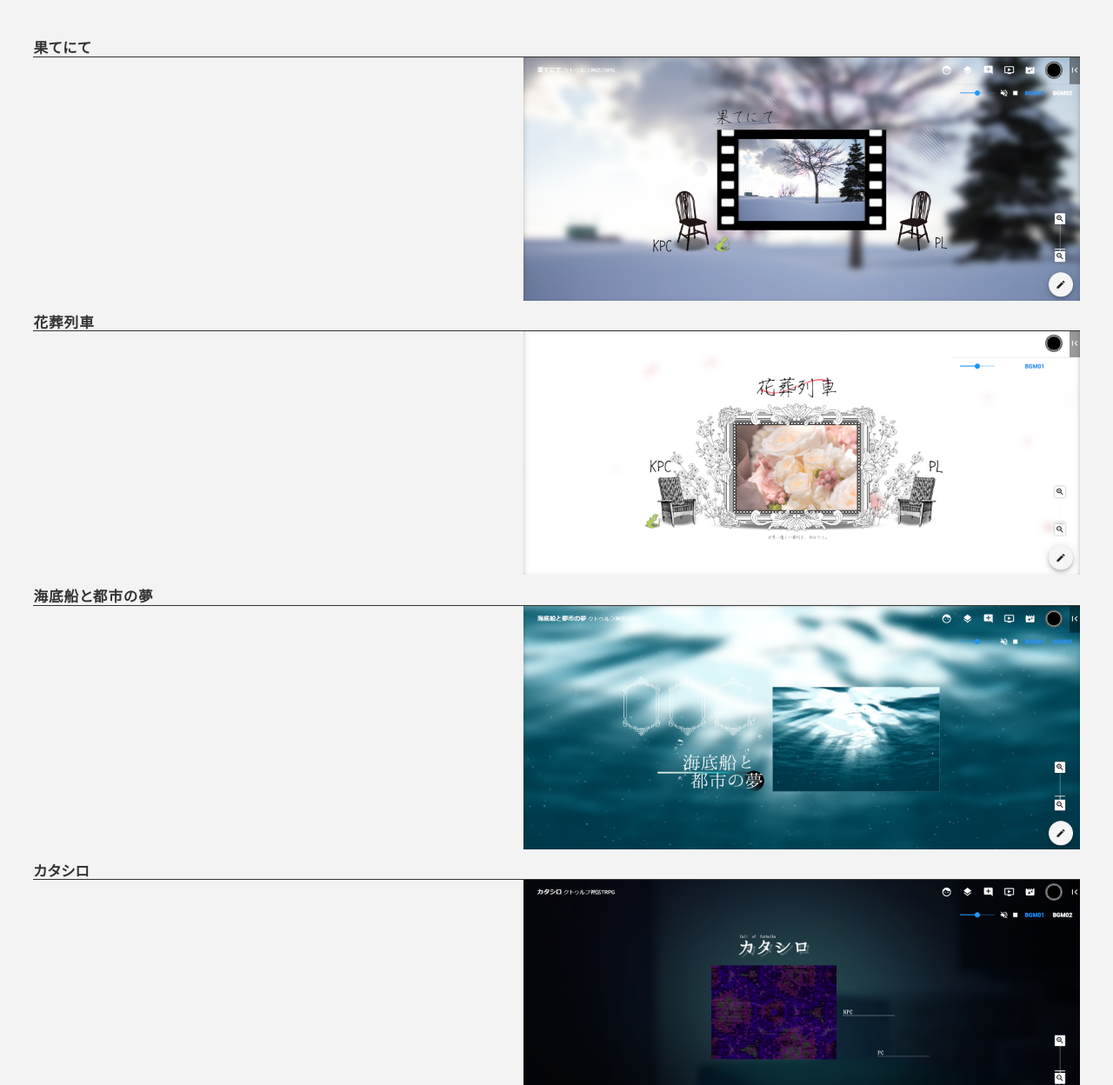
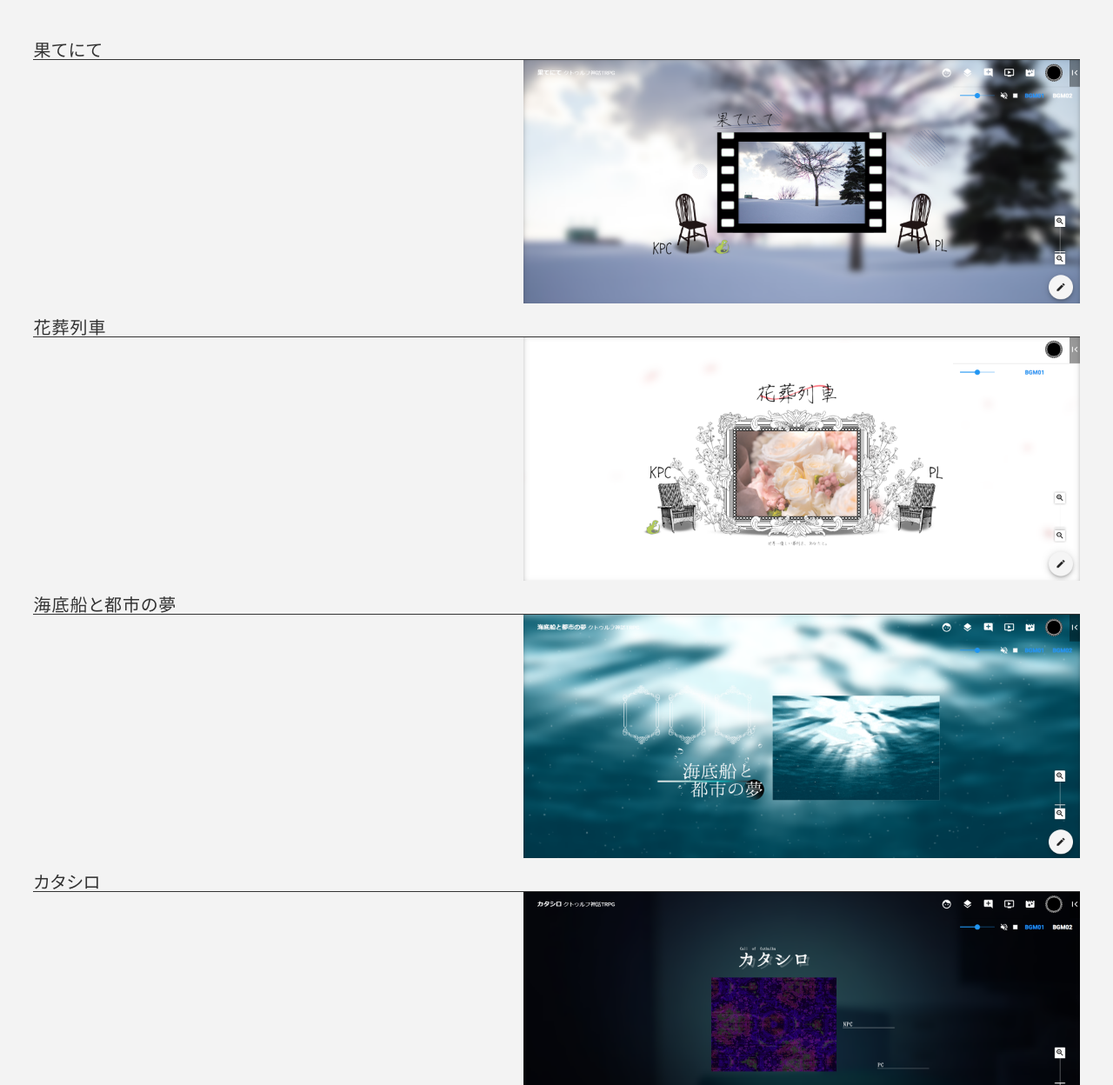
Before and after one commit to KUAD-XtechDesign/website2022-y-miyamoto-a, a plain HTML site: page top.html in a window 1280 px wide. Shown: the part 52-1300 px from the top of the page at 87% size. Drawn offline with nearby package versions, Linux system fonts and the light colour scheme.

Commit message:
文字の太さを変えました

```diff
--- a/css/style.css
+++ b/css/style.css
@@ -60,7 +60,7 @@ header {
   padding-bottom: 15px;
   background-color: #f3f3f3;
   display: inline-flex;
-  font-size: auto;
+  font-size: 100%;
 }
 
 .kokoforia{
@@ -147,6 +147,7 @@ a.link_btn:hover{/* classがlink_btnのaタグのマウスオーバー時 */
   width: 94%;
   display: flex;
   border-bottom: 1px solid #333;
+  font-size: auto;
 }
 
 .shinario a{
--- a/top.html
+++ b/top.html
@@ -21,42 +21,42 @@
 
  <body>
      <div class="shinario">
-       <a href="hatenite.html"><h5>果てにて</h5><alt="果てにて"></a>
+       <a href="hatenite.html">果てにて<alt="果てにて"></a>
      </div>
      <div class="room">
       <a href="hatenite.html"><img src="./images/hatenite.png"alt="果てにて"></a>
     </div>
 
      <div class="shinario">
-       <a href="kasouressha.html"><h5>花葬列車</h5><alt="花葬列車"></a>
+       <a href="kasouressha.html">花葬列車</a>
      </div>
      <div class="room">
       <a href="kasouressha.html"><img src="./images/kasouressha.png"alt="花葬列車"></a>
      </div>
 
      <div class="shinario">
-       <a href="kaiteisen.html"><h5>海底船と都市の夢</h5><alt="海底船と都市の夢"></a>
+       <a href="kaiteisen.html">海底船と都市の夢</a>
      </div>
      <div class="room">
       <a href="kaiteisen.html"><img src="./images/kaiteisen.png"alt="海底船と都市の夢"></a>
      </div>
 
      <div class="shinario">
-       <a href="katasiro.html"><h5>カタシロ</h5><alt="カタシロ"></a>
+       <a href="katasiro.html">カタシロ</a>
      </div>
      <div class="room">
       <a href="katasiro.html"><img src="./images/katashiro.png"alt="カタシロ"></a>
      </div>
 
      <div class="shinario">
-       <a href="tonnnteru.html"><h5>トンネルの怪</h5> <alt="トンネルの怪"></a>
+       <a href="tonnnteru.html">トンネルの怪</a>
      </div>
      <div class="room">
       <a href="tonnnteru.html"><img src="./images/tonnnerunokai.png"alt="トンネルの怪"></a>
      </div>
 
      <div class="shinario">
-       <a href="toishi.html"><h5>問：死の定義を教えてください</h5><alt="問：死の定義を教えてください"></a>
+       <a href="toishi.html">問：死の定義を教えてください</a>
      </div>
      <div class="room">
        <a href="toishi.html"><img src="./images/toi_shi.png"alt="問：死の定義を教えてください"></a>
```
